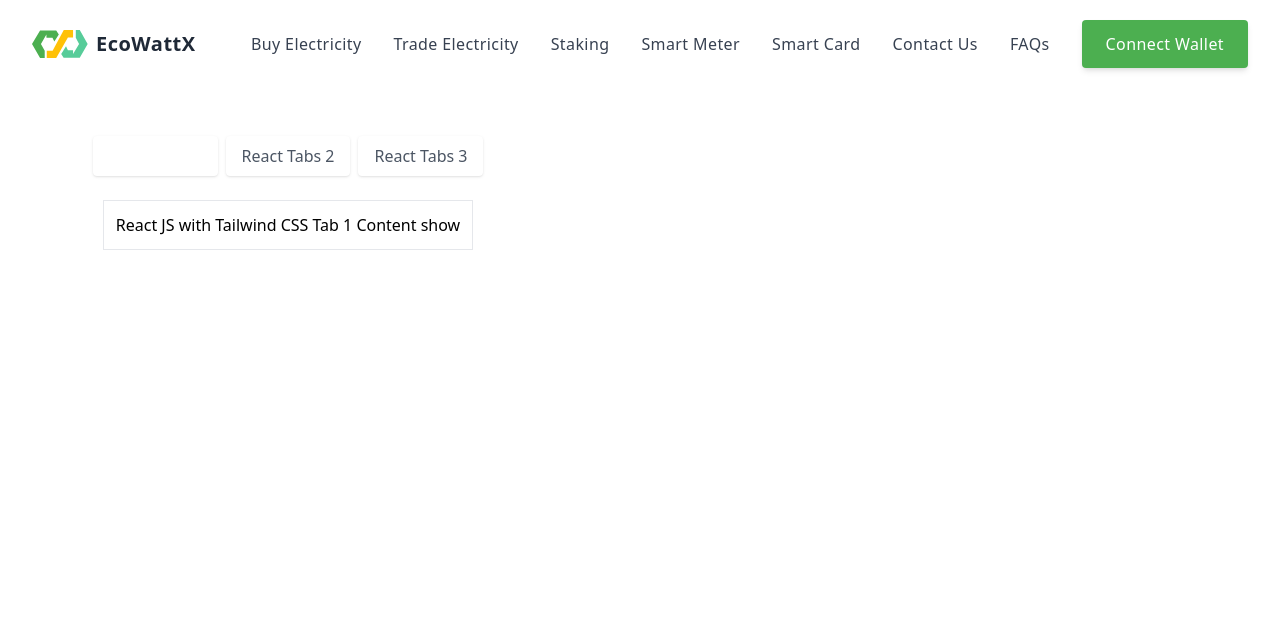
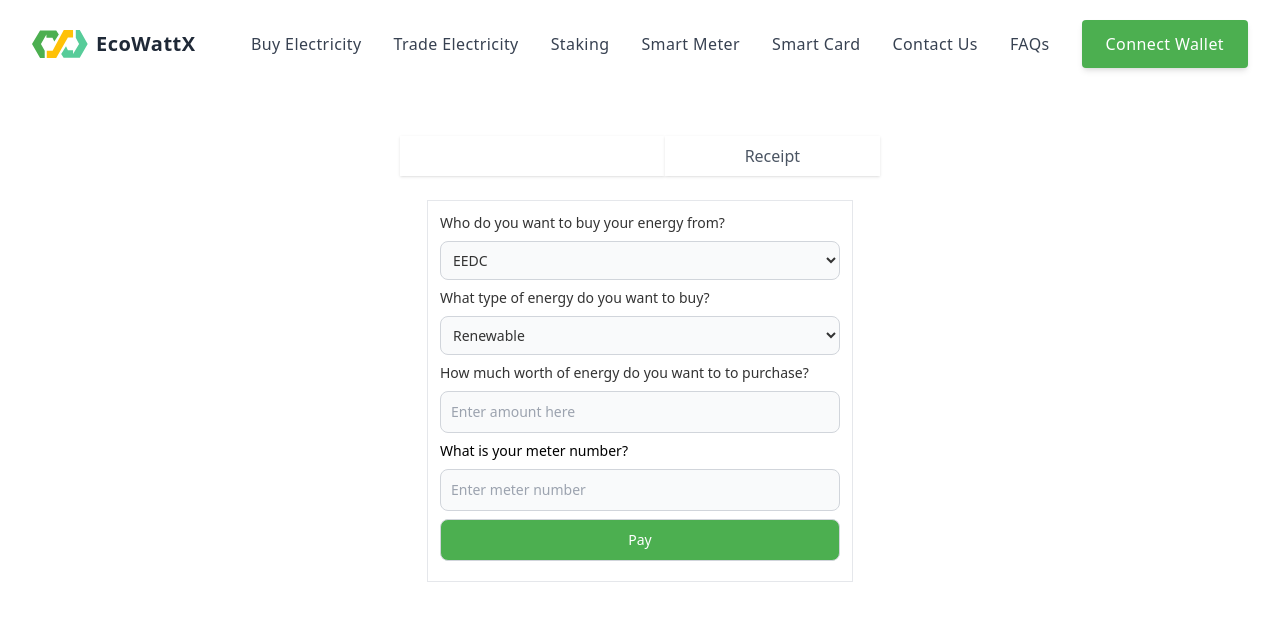
Before and after one commit to Mbazu-Daniel/EcoWattX, a Next.js app in the folder frontend/: page /dashboard/buy in a window 1280 px wide. Shown: the top 620 px of the page. Built offline with nearby package versions, Linux system fonts and the light colour scheme.

Commit message:
feat: buyers form and receipt

```diff
--- /dev/null
+++ b/frontend/src/components/BuyContainer.jsx
@@ -0,0 +1,49 @@
+import { useState } from "react";
+import BuyForm from "./BuyForm";
+import BuyReciept from "./BuyReciept";
+
+export default function BuyContainer() {
+  const [openTab, setOpenTab] = useState(1);
+
+  return (
+    <div>
+      <div className="container mx-auto mt-12 flex justify-center">
+        <div className="flex flex-col items-center justify-center max-w-xl">
+          <ul className="flex ">
+            <li>
+              <a
+                href="#"
+                onClick={() => setOpenTab(1)}
+                className={` ${
+                  openTab === 1 ? "bg-[#FFC107] text-white" : ""
+                } flex px-20 py-2 text-gray-600 bg-white  shadow`}
+              >
+                Buy electricity
+              </a>
+            </li>
+            <li>
+              <a
+                href="#"
+                onClick={() => setOpenTab(2)}
+                className={` ${
+                  openTab === 2 ? "bg-[#FFC107] text-white" : ""
+                } flex px-20 py-2 text-gray-600 bg-white  shadow`}
+              >
+                Receipt
+              </a>
+            </li>
+          </ul>
+          <div className="p-3 mt-6 bg-white border">
+            <div className={openTab === 1 ? "block" : "hidden"}>
+              {" "}
+             <BuyForm/>
+            </div>
+            <div className={openTab === 2 ? "block" : "hidden"}>
+              <BuyReciept/>
+            </div>
+          </div>
+        </div>
+      </div>
+    </div>
+  );
+}
--- a/frontend/src/components/BuyForm.jsx
+++ b/frontend/src/components/BuyForm.jsx
@@ -1,59 +1,57 @@
-import { useState } from "react";
+import React from 'react';
 
-export default function BuyForm() {
-    const [openTab, setOpenTab] = useState(1);
+const BuyForm = () => {
+  return (
+    <div className='border-none'>
+      <div className="mb-2">
+        <label htmlFor="merchant" className="block mb-2 text-sm font-medium  text-[#333333] ">
+        Who do you want to buy your energy from?
+        </label>
+        <select id="merchant" className="block w-[400px] p-2  border border-gray-300 rounded-lg bg-gray-50 sm:text-sm focus:ring-blue-500 focus:border-blue-500  dark:placeholder-gray-400 text-[#333333]  dark:focus:ring-blue-500 dark:focus:border-blue-500">
+          <option value="option-1">EEDC</option>
+          <option value="option-2">AEDC</option>
+        </select>
+      </div>
+      <div className="mb-2">
+        <label htmlFor="dropdown-2" className="block mb-2 text-sm font-medium  text-[#333333] ">
+        What type of energy do you want to buy?
+        </label>
+        <select id="dropdown-2" className="block w-full p-2  border border-gray-300 rounded-lg bg-gray-50 sm:text-sm focus:ring-blue-500 focus:border-blue-500  dark:placeholder-gray-400 text-[#333333]  dark:focus:ring-blue-500 dark:focus:border-blue-500">
+          <option value="option-1">Renewable </option>
+          <option value="option-2">Non-Renewable</option>
+        </select>
+      </div>
+      <div className="mb-2">
+        <label htmlFor="large-input" className="block mb-2 text-sm font-medium  text-[#333333] placeholder-[#333333]" >
+        How much worth of energy do you want to to purchase?
+        </label>
+        <input
+          type="text"
+          id="large-input"
+          className="bg-gray-50 border border-gray-300  text-sm rounded-lg focus:ring-blue-500 focus:border-blue-500 block w-full p-2.5   dark:placeholder-gray-400 text-[#333333]  dark:focus:ring-blue-500 dark:focus:border-blue-500"
+          placeholder="Enter amount here"
+        />
+      </div>
+      <div className="mb-2">
+        <label htmlFor="base-input" className="block mb-2 text-sm font-medium  text-red placeholder-[#333333] " >
+        What is your meter number?
+        </label>
+        <input
+          type="text"
+          id="base-input"
+          className="bg-gray-50 border border-gray-300  text-sm rounded-lg focus:ring-blue-500 focus:border-blue-500 block w-full p-2.5   dark:placeholder-gray-400 text-[#333333]  dark:focus:ring-blue-500 dark:focus:border-blue-500"
+          placeholder="Enter meter number"
+        />
+      </div>
 
-    return (
-        <div>
-            <div className="container mx-auto mt-12">
-                <div className="flex flex-col items-center justify-center max-w-xl">
-                    <ul className="flex space-x-2">
-                        <li>
-                            <a
-                                href="#"
-                                onClick={() => setOpenTab(1)}
-                                className={` ${openTab === 1 ? "bg-purple-600 text-white" : ""} inline-block px-4 py-2 text-gray-600 bg-white rounded shadow`}
-                            >
-                                React Tabs 1
-                            </a>
-                        </li>
-                        <li>
-                            <a
-                                href="#"
-                                onClick={() => setOpenTab(2)}
-                                className={` ${openTab === 2 ? "bg-purple-600 text-white" : ""} inline-block px-4 py-2 text-gray-600 bg-white rounded shadow`}
+      <div className="mb-2">
+        <button
+          className="bg-[#4CAF50] border border-gray-300  text-sm rounded-lg focus:ring-blue-500 focus:border-blue-500 block w-full p-2.5   dark:placeholder-gray-400 text-white  dark:focus:ring-blue-500 dark:focus:border-blue-500"
+        > Pay </button>
+      </div>
 
+    </div>
+  );
+};
 
-                            >
-                                React Tabs 2
-                            </a>
-                        </li>
-                        <li>
-                            <a
-                                href="#"
-                                onClick={() => setOpenTab(3)}
-                                className={` ${openTab === 3 ? "bg-purple-600 text-white" : ""} inline-block px-4 py-2 text-gray-600 bg-white rounded shadow`}
-
-
-                            >
-                                React Tabs 3
-                            </a>
-                        </li>
-                    </ul>
-                    <div className="p-3 mt-6 bg-white border">
-                        <div className={openTab === 1 ? "block" : "hidden"}>
-                            {" "}
-                            React JS with Tailwind CSS Tab 1 Content show
-                        </div>
-                        <div className={openTab === 2 ? "block" : "hidden"}>
-                            React JS with Tailwind CSS Tab 2 Content show
-                        </div>
-                        <div className={openTab === 3 ? "block" : "hidden"}>
-                            React JS with Tailwind CSS Tab 3 Content show
-                        </div>
-                    </div>
-                </div>
-            </div>
-        </div>
-    );
-}
+export default BuyForm;
--- /dev/null
+++ b/frontend/src/components/BuyHistory.jsx
@@ -0,0 +1,61 @@
+import React from "react";
+
+function BuyHistory() {
+    const tableHeaders = ['#', 'First', 'Last', 'Handle'];
+    const tableData = [
+      { id: 1, first: 'Mark', last: 'Otto', handle: '@mdo' },
+      { id: 2, first: 'Jacob', last: 'Thornton', handle: '@fat' },
+      { id: 3, first: 'Larry', last: '', handle: '@twitter' },
+      { id: 4, first: 'Whitney', last: 'Austin', handle: '@mdo' },
+      { id: 5, first: 'Ted', last: 'Obama', handle: '@fat' },
+    ];
+
+    return (
+      <div className="flex flex-col">
+        <div className="overflow-x-auto sm:mx-0.5 lg:mx-0.5">
+          <div className="py-2 inline-block min-w-full sm:px-6 lg:px-8">
+            <div className="overflow-hidden">
+              <table className="min-w-full">
+                <thead className="bg-gray-200 border-b">
+                  <tr>
+                    {tableHeaders.map((header) => (
+                      <th
+                        key={header}
+                        scope="col"
+                        className="text-sm font-medium text-gray-900 px-6 py-4 text-left"
+                      >
+                        {header}
+                      </th>
+                    ))}
+                  </tr>
+                </thead>
+                <tbody>
+                  {tableData.map((data) => (
+                    <tr
+                      key={data.id}
+                      className="bg-white border-b transition duration-300 ease-in-out hover:bg-gray-100"
+                    >
+                      <td className="px-6 py-4 whitespace-nowrap text-sm font-medium text-gray-900">
+                        {data.id}
+                      </td>
+                      <td className="text-sm text-gray-900 font-light px-6 py-4 whitespace-nowrap">
+                        {data.first}
+                      </td>
+                      <td className="text-sm text-gray-900 font-light px-6 py-4 whitespace-nowrap">
+                        {data.last}
+                      </td>
+                      <td className="text-sm text-gray-900 font-light px-6 py-4 whitespace-nowrap">
+                        {data.handle}
+                      </td>
+                    </tr>
+                  ))}
+                </tbody>
+              </table>
+            </div>
+          </div>
+        </div>
+      </div>
+    );
+  }
+
+  export default BuyHistory;
--- /dev/null
+++ b/frontend/src/components/BuyReciept.jsx
@@ -0,0 +1,42 @@
+import React from 'react'
+
+const BuyReciept = () => {
+  return (
+    <div class="flex flex-col justify-center">
+  <div class="overflow-x-auto sm:-mx-6 lg:-mx-8">
+    <div class="inline-block min-w-full py-2 sm:px-6 lg:px-8">
+      <div class="overflow-hidden">
+        <table class="min-w-full text-center text-sm font-light">
+          <thead class="font-medium">
+            <tr>
+              <th scope="col" class="px-6 py-4">First</th>
+              <th scope="col" class="px-6 py-4">Last</th>
+
+            </tr>
+          </thead>
+          <tbody>
+            <tr>
+              <td class="whitespace-nowrap px-6 py-4">Mark</td>
+              <td class="whitespace-nowrap px-6 py-4">Otto</td>
+
+            </tr>
+            <tr>
+              <td class="whitespace-nowrap px-6 py-4">Thornton</td>
+              <td class="whitespace-nowrap px-6 py-4">@fat</td>
+            </tr>
+            <tr>
+              <td colspan="2" class="whitespace-nowrap px-6 py-4">
+                Larry the Bird
+              </td>
+              <td class="whitespace-nowrap px-6 py-4">@twitter</td>
+            </tr>
+          </tbody>
+        </table>
+      </div>
+    </div>
+  </div>
+</div>
+  )
+}
+
+export default BuyReciept
--- a/frontend/src/pages/dashboard/buy.jsx
+++ b/frontend/src/pages/dashboard/buy.jsx
@@ -1,4 +1,4 @@
-import BuyForm from '@/components/BuyForm'
+import BuyContainer from '@/components/BuyContainer'
 import DashboardNav from '@/components/DashboardNav'
 import React from 'react'
 
@@ -6,7 +6,7 @@ const buy = () => {
   return (
    <>
    <DashboardNav/>
-   <BuyForm/>
+   <BuyContainer/>
    </>
   )
 }
```
